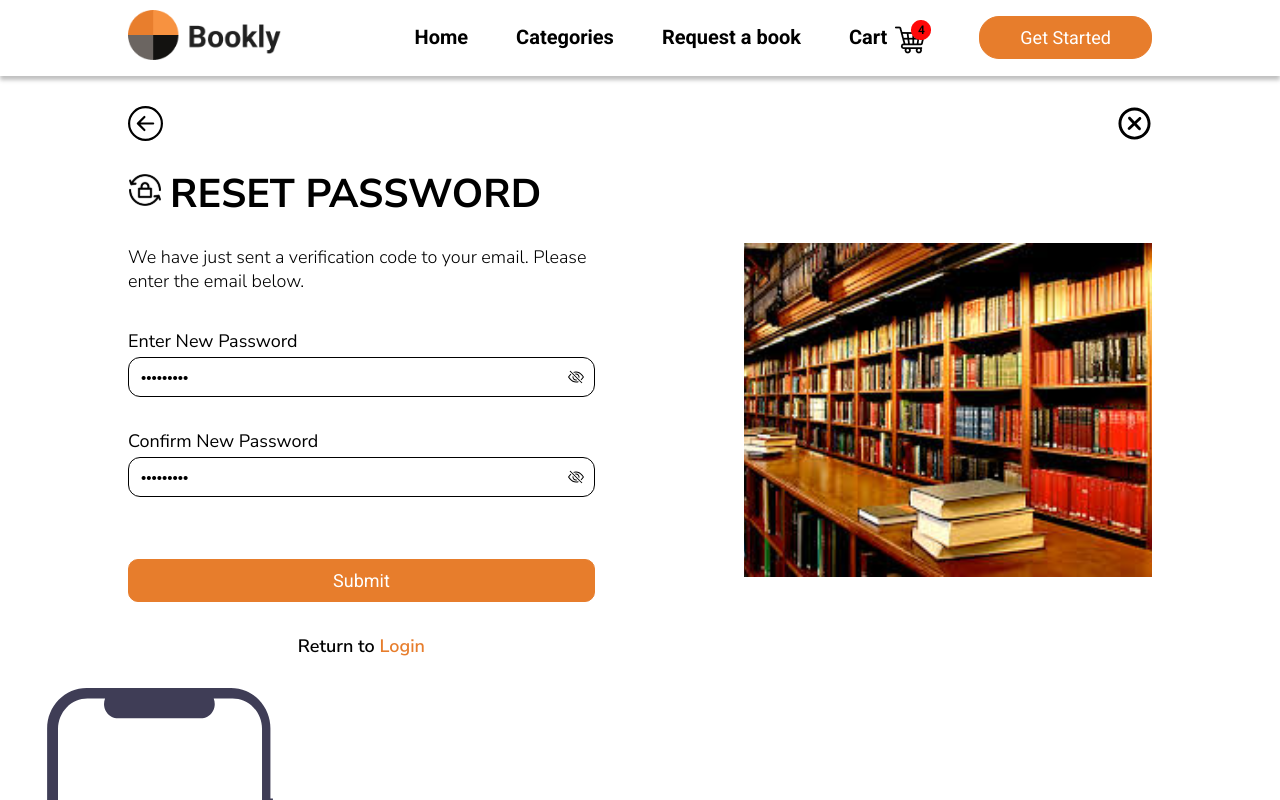
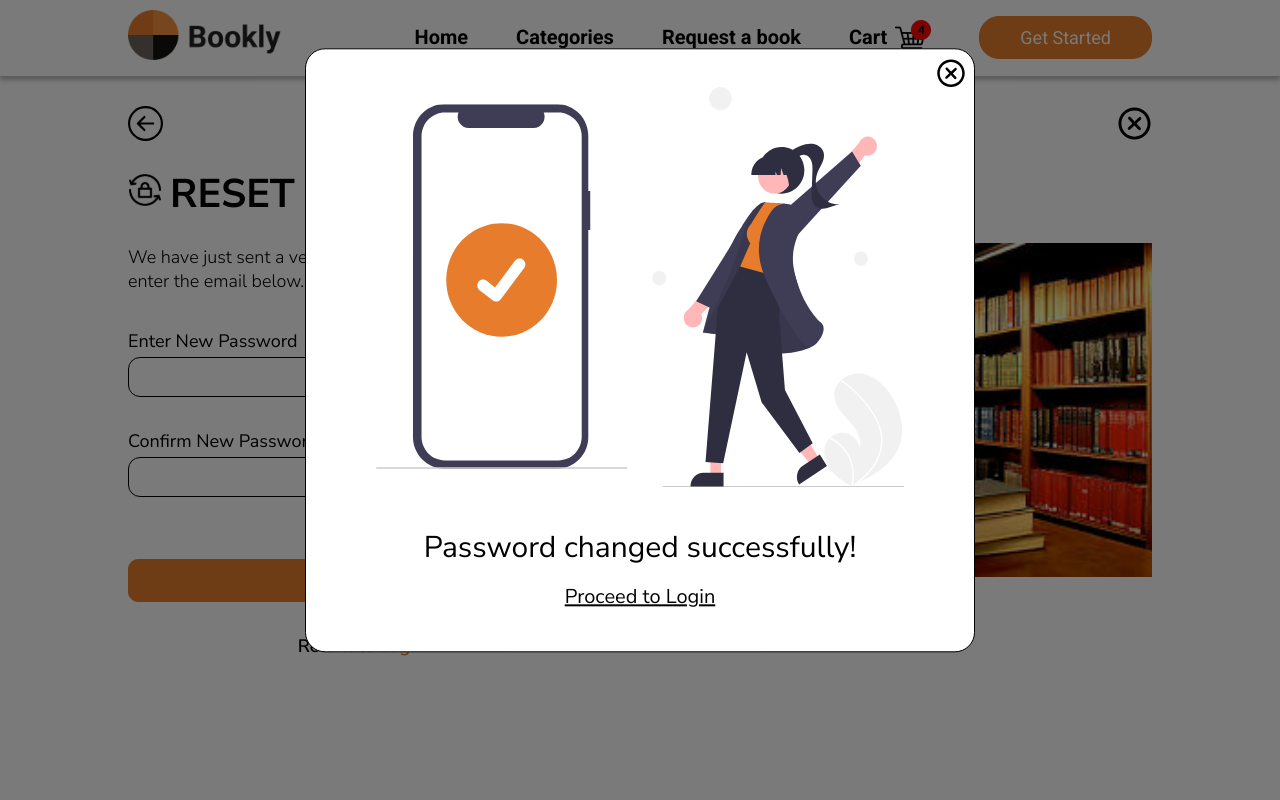
Before and after one commit to gift56/Bookly2.0, a React (Create React App) app: page /resetpassword in a window 1280 px wide. Both pictures are taken after typing "Sample123", "Sample123" into the empty fields and a click on the button "Submit". Shown: the top 800 px of the page. Built offline with nearby package versions, Linux system fonts and the light colour scheme; a web font is replaced by a local one.

Commit message:
done with modal

```diff
--- a/src/pages/Reset.jsx
+++ b/src/pages/Reset.jsx
@@ -15,6 +15,9 @@ const Reset = () => {
   const [eye, setEye] = useState(false);
   const [confirmEye, setConfirmEye] = useState(false);
   const [showModal, setShowModal] = useState(false);
+  const [newPass, setNewPass] = useState("");
+  const [confirmNewPass, setConfirmNewPass] = useState("");
+  const [error, setError] = useState("");
 
   const showPassword = () => {
     setEye(!eye);
@@ -25,7 +28,16 @@ const Reset = () => {
 
   const handleSubmit = (e) => {
     e.preventDefault();
-    setShowModal(true);
+    if (newPass | (confirmNewPass === "")) {
+      setError("Please enter all fields");
+    } else if (confirmNewPass !== newPass) {
+      setError("Incorrect!, Please confirm new password");
+    } else {
+      setShowModal(true);
+      setConfirmNewPass("");
+      setNewPass("");
+      setError("");
+    }
   };
 
   return (
@@ -58,9 +70,18 @@ const Reset = () => {
                 </p>
               </div>
               <form className="myForm resetForm" onSubmit={handleSubmit}>
+                {error && (
+                  <span style={{ color: "red", textAlign: "center",textTransform:"capitalize" }}>
+                    {error}
+                  </span>
+                )}
                 <div className="formControl">
                   <label htmlFor="password">Enter New Password</label>
-                  <input type={!eye ? "password" : "text"} />
+                  <input
+                    type={!eye ? "password" : "text"}
+                    value={newPass}
+                    onChange={(e) => setNewPass(e.target.value)}
+                  />
                   <div className="show">
                     {!eye ? (
                       <BsEyeSlash onClick={showPassword} />
@@ -71,7 +92,11 @@ const Reset = () => {
                 </div>
                 <div className="formControl">
                   <label htmlFor="repassword">Confirm New Password</label>
-                  <input type={!confirmEye ? "password" : "text"} />
+                  <input
+                    type={!confirmEye ? "password" : "text"}
+                    value={confirmNewPass}
+                    onChange={(e) => setConfirmNewPass(e.target.value)}
+                  />
                   <div className="show">
                     {!confirmEye ? (
                       <BsEyeSlash onClick={confirmShowPassword} />
@@ -92,9 +117,12 @@ const Reset = () => {
           </div>
         </div>
       </div>
-      <div className={`modal`}>
+      <div className={`modal ${showModal ? "flex" : "d-n"} `}>
         <div className="card">
           <div className="Cardcontainer">
+            <div className="icon" onClick={() => setShowModal(false)}>
+              <CgCloseO className="closeIcon" size={30} />
+            </div>
             <div className="images">
               <div>
                 <img src={PhoneImg} alt="/" />
--- a/src/sass/modules/_classes.scss
+++ b/src/sass/modules/_classes.scss
@@ -35,6 +35,12 @@ a {
 .pb {
   margin-bottom: 15px;
 }
+.flex {
+  display: "flex";
+}
+.d-n {
+  display: none;
+}
 .none {
   display: none;
   @media screen and (min-width: 919px) {
@@ -58,3 +64,95 @@ section {
     margin-top: 0;
   }
 }
+.modal {
+  justify-content: center;
+  align-items: center;
+  position: fixed;
+  top: 0;
+  left: 0;
+  text-align: center;
+  place-items: center;
+  width: 100vw;
+  height: 100vh;
+  background-color: #00000085;
+  z-index: 2;
+  .card {
+    width: 100%;
+    display: flex;
+    justify-content: center;
+    align-items: center;
+    transform: translateY(76px);
+    @media screen and (max-width: 1369px) {
+      transform: translateY(8%);
+    }
+    .Cardcontainer {
+      background-color: $white;
+      width: 670px;
+      height: 604px;
+
+      display: flex;
+      gap: 2rem;
+      flex-direction: column;
+      justify-content: center;
+      align-items: center;
+      position: relative;
+      border: 1px solid #000000;
+      border-radius: 20px;
+      padding: 2rem 1rem;
+      @media screen and (max-width: 769px) {
+        width: 100%;
+        height: fit-content;
+      }
+      .icon {
+        position: absolute;
+        right: 8px;
+        top: 9px;
+        cursor: pointer;
+      }
+      .images {
+        display: flex;
+        gap: 1.5rem;
+        justify-content: center;
+        align-items: center;
+        @media screen and (max-width: 889px) {
+          div {
+            &:first-child {
+              display: none;
+            }
+          }
+        }
+        div {
+          width: 252px;
+          img {
+            width: 100%;
+          }
+        }
+      }
+      .textArea {
+        font-family: $font1;
+        display: flex;
+        flex-direction: column;
+        gap: 0.5rem;
+        justify-content: center;
+        align-items: center;
+        h3 {
+          font-weight: 400;
+          font-size: 18px;
+          @media screen and (min-width: 769px) {
+            font-size: 30px;
+            line-height: 49px;
+          }
+        }
+        a {
+          font-weight: 400;
+          font-size: 18px;
+          text-decoration: underline;
+          @media screen and (min-width: 769px) {
+            font-size: 20px;
+            line-height: 34px;
+          }
+        }
+      }
+    }
+  }
+}
```
Lines whose indentation alone changed are shown as unchanged.
